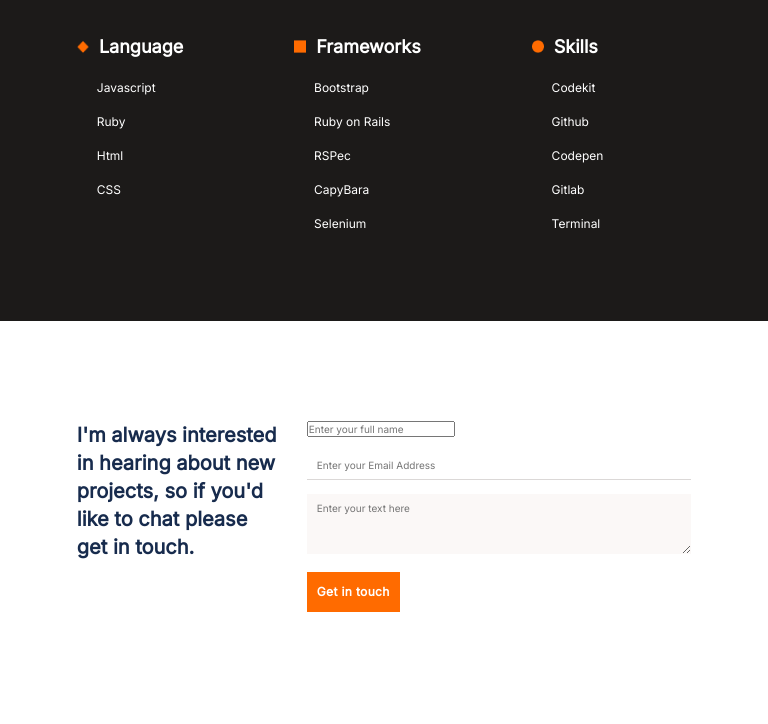
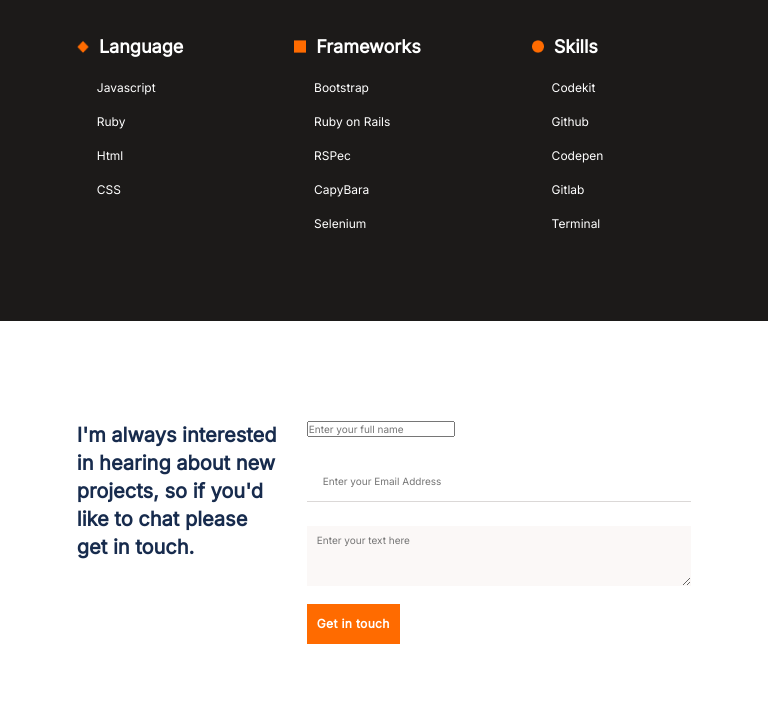
Before and after one commit to AshwinCarvalho999/Ashwin-portfolio-mobile, a plain HTML site: page index.html in a window 768 px wide. Shown: the part 1864-2588 px from the top of the page. Drawn offline with Linux system fonts and the light colour scheme; a web font is replaced by a local one.

Commit message:
Update style.css

```diff
--- a/style.css
+++ b/style.css
@@ -3,6 +3,7 @@
   margin: 0;
   box-sizing: border-box;
   max-width: 100%;
+  max-height: 100%;
 }
 
 body {
@@ -567,6 +568,13 @@ article.featured {
   flex-direction: column;
   align-items: flex-start;
   width: 100%;
+  font-family: 'Inter', 'Segoe UI', Roboto, Ubuntu, 'Open Sans', sans-serif;
+}
+
+#form input,
+#UserName,
+placeholder {
+  font-family: 'Inter', 'Segoe UI', Roboto, Ubuntu, 'Open Sans', sans-serif;
 }
 
 #form input,
@@ -597,6 +605,7 @@ textarea {
   height: 140px;
   width: 100%;
   padding: 16px;
+  font-family: 'Inter', 'Segoe UI', Roboto, Ubuntu, 'Open Sans', sans-serif;
 }
 
 .submit-container {
@@ -607,8 +616,9 @@ textarea {
 }
 
 #submit {
-  margin: 24px 0 100px 15px;
+  margin: 24px 0 100px 100px;
   border: 0;
+  font-family: 'Inter', 'Segoe UI', Roboto, Ubuntu, 'Open Sans', sans-serif;
   font-size: 17px;
   line-height: 24px;
   font-weight: 700;
@@ -1216,15 +1226,6 @@ textarea {
     line-height: 12px;
   }
 
-  #name,
-  #email {
-    padding: 8px 10px;
-  }
-
-  #email {
-    margin: 14px 0;
-  }
-
   #contact-me textarea {
     height: 60px;
     font-size: 10px;
```
